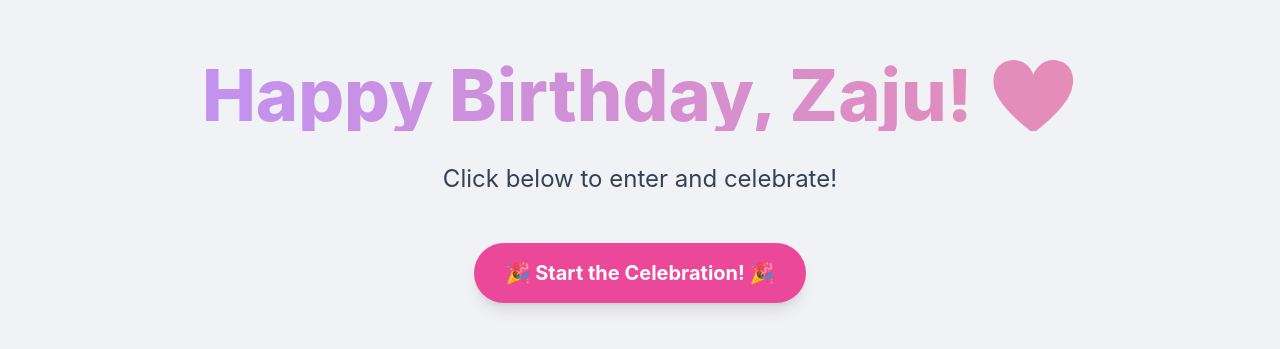
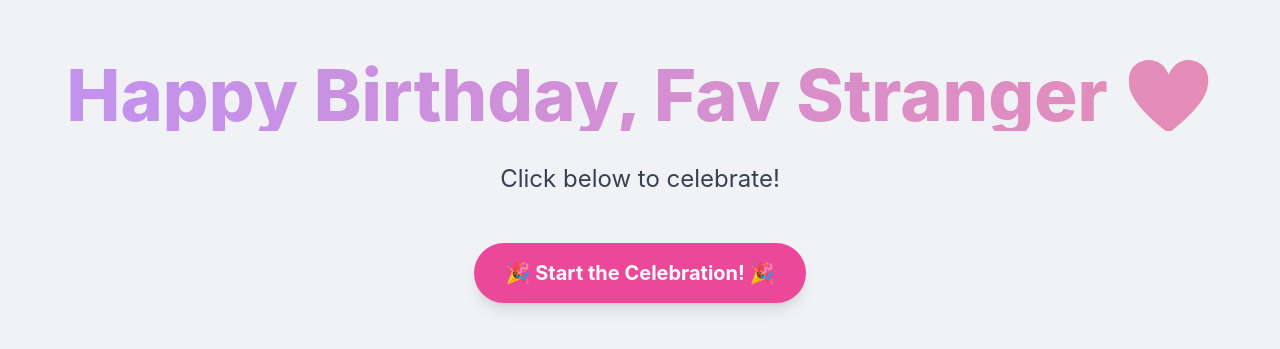
Before and after one commit to Adison-tech/fav-birthday, a plain HTML site: page index.html in a window 1280 px wide. Shown: the part 219-568 px from the top of the page. Drawn offline with nearby package versions, Linux system fonts and the light colour scheme.

Commit message:
Update index.html

```diff
--- a/index.html
+++ b/index.html
@@ -3,7 +3,7 @@
 <head>
     <meta charset="UTF-8">
     <meta name="viewport" content="width=device-width, initial-scale=1.0">
-    <title>Happy Birthday, Zaju!</title>
+    <title>Happy Birthday, Stranger</title>
     <script src="https://cdn.tailwindcss.com"></script>
     <style>
         /* Custom CSS for the Inter font and any overrides */
@@ -209,10 +209,10 @@
     <!-- Intro Screen -->
     <div id="introScreen">
         <h1 class="text-5xl md:text-7xl font-extrabold text-transparent bg-clip-text bg-gradient-to-r from-purple-600 to-pink-600 leading-tight mb-8 animate-pulse">
-            Happy Birthday, Zaju! ❤️
+            Happy Birthday, Fav Stranger ❤️
         </h1>
         <p class="text-xl md:text-2xl text-gray-700 mb-12">
-            Click below to enter and celebrate!
+            Click below to celebrate!
         </p>
         <button id="enterButton" class="bg-pink-500 hover:bg-pink-600 text-white font-bold py-4 px-8 rounded-full shadow-lg text-xl transition-all duration-300 ease-in-out transform hover:scale-105">
             🎉 Start the Celebration! 🎉
@@ -236,7 +236,7 @@
             <!-- Wishes Section - Aligned left -->
             <section class="mb-10 lg:w-1/2 flex justify-start">
                 <div class="w-full">
-                    <h2 class="text-3xl md:text-4xl font-bold text-gray-800 mb-6 text-left">My Wishes for Zaju</h2>
+                    <h2 class="text-3xl md:text-4xl font-bold text-gray-800 mb-6 text-left">My Wishes for you favorite stranger</h2>
                     <div class="bg-purple-100 p-6 rounded-xl shadow-md text-left min-h-[150px] flex items-center justify-center">
                         <p id="animatedWish" class="text-gray-800 italic text-lg md:text-xl text-center wish-text"></p>
                     </div>
```
